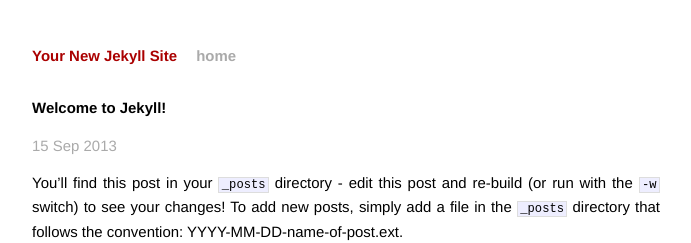
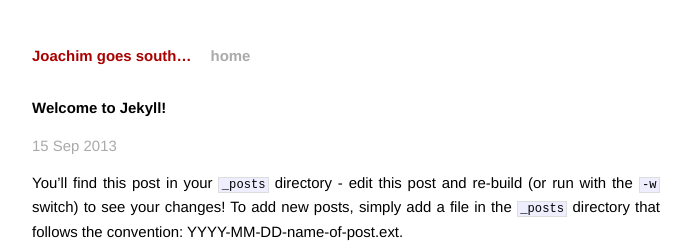
Before and after one commit to ungarj/ungarj.github.io, a Jekyll site: the page built from _posts/2013-09-15-welcome-to-jekyll.markdown, in a window 1280 px wide. Shown: the top 243 px of the page, without its empty margins (294-985 px from the left). Built offline with Jekyll 4.4.1, drawn with Linux system fonts in a browser that asks for light colours; Markdown is read by kramdown in place of the engine named in the settings.

Commit message:
Changed name of the blog

```diff
--- a/_config.yml
+++ b/_config.yml
@@ -1,3 +1,3 @@
-name: Your New Jekyll Site
+name: Joachim goes south&hellip;
 markdown: redcarpet
 pygments: true
```
